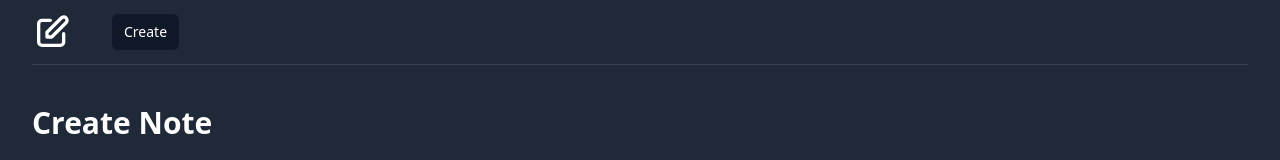
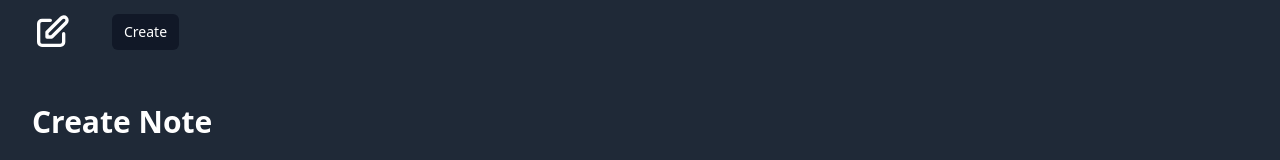
Before and after one commit to JasonHalvorson/nextjs-notes-app, a Next.js app: page / in a window 1280 px wide. Shown: the top 160 px of the page. Built offline with nearby package versions, Linux system fonts and the light colour scheme.

Commit message:
Remove boilerplate comment, remove border on navbar

```diff
--- a/components/Navigation/Navigation.js
+++ b/components/Navigation/Navigation.js
@@ -26,7 +26,6 @@ export default function Navigation({ isNote, pageTitle, children, bgColor, butto
                     {({ open }) => (
                         <div>
                             <div className="max-w-7xl mx-auto sm:px-6 lg:px-8">
-                                <div className="border-b border-gray-700">
                                 <div className="flex items-center justify-between h-16 px-4 sm:px-0">
                                     <div className="flex items-center">
                                         <div className="flex-shrink-0">
@@ -54,7 +53,6 @@ export default function Navigation({ isNote, pageTitle, children, bgColor, butto
                                             <span className="sr-only">Open main menu</span>
                                             {open ? <XIcon className="block h-6 w-6" aria-hidden="true" /> : <MenuIcon className="block h-6 w-6" aria-hidden="true" />}
                                         </Disclosure.Button>
-                                        </div>
                                     </div>
                                 </div>
                             </div>
@@ -88,10 +86,7 @@ export default function Navigation({ isNote, pageTitle, children, bgColor, butto
 
             <main className="-mt-32">
                 <div className="max-w-7xl mx-auto pb-12 px-4 sm:px-6 lg:px-8">
-                    <div className="bg-white rounded-lg shadow px-5 py-6 sm:px-6">
-                        {children}
-                        {/* <div className="border-4 border-dashed border-gray-200 rounded-lg h-96" /> */}
-                    </div>
+                    <div className="bg-white rounded-lg shadow px-5 py-6 sm:px-6">{children}</div>
                 </div>
             </main>
         </div>
```
Lines whose indentation alone changed are shown as unchanged.
